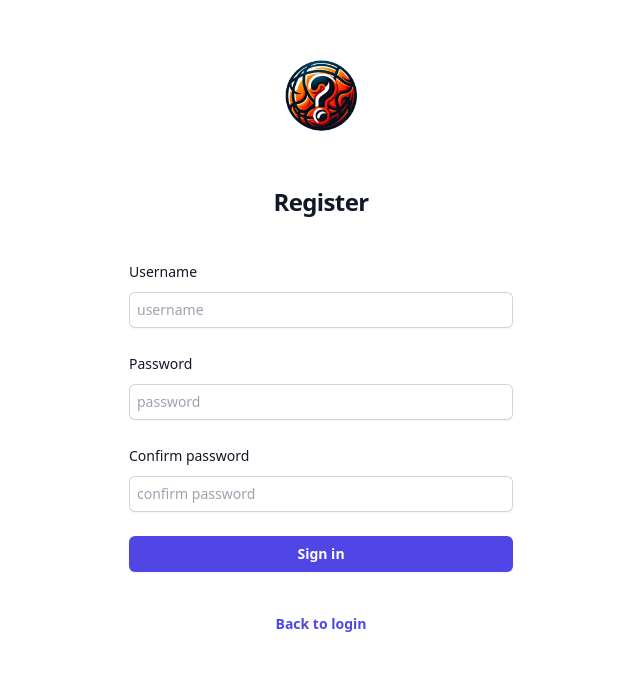
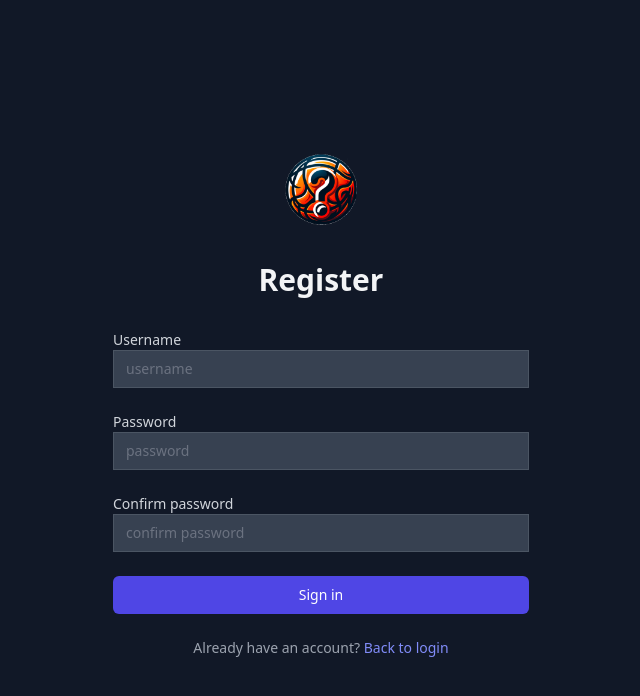
Before and after one commit to PetrVorlos35/projekt2, a website: page public/register.html in a window 1280 px wide. Shown: the whole page, without its empty margins (319-959 px from the left). Drawn offline with nearby package versions, Linux system fonts and the light colour scheme.

Commit message:
redesign

```diff
--- a/public/register.html
+++ b/public/register.html
@@ -7,50 +7,40 @@
     <script src="https://cdn.tailwindcss.com"></script>
     <link rel="shortcut icon" href="logo3.png" type="image/x-icon">
 </head>
-<body>
-<div class="flex min-h-full flex-col justify-center px-6 py-12 lg:px-8">
-    <div class="sm:mx-auto sm:w-full sm:max-w-sm">
+<body class="bg-gray-900 text-white min-h-screen flex flex-col justify-center">
+    <div class="w-full max-w-md mx-auto px-4 py-8">
+        <div class="text-center">
             <img class="mx-auto h-24 w-auto rounded-full" src="logo3.png" alt="Your Company">
-      <h2 class="mt-10 text-center text-2xl font-bold leading-9 tracking-tight text-gray-900">Register</h2>
+            <h2 class="mt-6 text-3xl font-extrabold text-gray-100">Register</h2>
         </div>
 
-    <div class="mt-10 sm:mx-auto sm:w-full sm:max-w-sm">
-      <form class="space-y-6" action="/register" method="post">
+        <form class="mt-8 space-y-6" action="/register" method="POST">
             <div>
-          <label for="username" class="block text-sm font-medium leading-6 text-gray-900">Username</label>
-          <div class="mt-2">
-            <input id="username" name="username" type="text" placeholder="username" autocomplete="username" required class="px-2 block w-full rounded-md border-0 py-1.5 text-gray-900 shadow-sm ring-1 ring-inset ring-gray-300 placeholder:text-gray-400 focus:ring-2 focus:ring-inset focus:ring-indigo-600 sm:text-sm sm:leading-6">
-          </div>
+                <label for="username" class="block text-sm font-medium text-gray-300">Username</label>
+                <input id="username" name="username" type="text" required class="appearance-none rounded-none relative block w-full px-3 py-2 bg-gray-700 text-gray-300 border border-gray-600 placeholder-gray-500 focus:outline-none focus:ring-indigo-500 focus:border-indigo-500 focus:z-10 sm:text-sm" placeholder="username">
             </div>
 
             <div>
-          <div class="flex items-center justify-between">
-            <label for="password" class="block text-sm font-medium leading-6 text-gray-900">Password</label>
-          </div>
-          <div class="mt-2">
-            <input id="password" name="password" type="password" placeholder="password" autocomplete="current-password" required class="px-2 block w-full rounded-md border-0 py-1.5 text-gray-900 shadow-sm ring-1 ring-inset ring-gray-300 placeholder:text-gray-400 focus:ring-2 focus:ring-inset focus:ring-indigo-600 sm:text-sm sm:leading-6">
-          </div>
-        </div>
-        <div>
-            <div class="flex items-center justify-between">
-              <label for="password2" class="block text-sm font-medium leading-6 text-gray-900">Confirm password</label>
-            </div>
-            <div class="mt-2">
-              <input id="password2" name="password2" type="password" placeholder="confirm password" autocomplete="current-password" required class=" px-2 w-full rounded-md border-0 py-1.5 text-gray-900 shadow-sm ring-1 ring-inset ring-gray-300 placeholder:text-gray-400 focus:ring-2 focus:ring-inset focus:ring-indigo-600 sm:text-sm sm:leading-6">
-            </div>
+                <label for="password" class="block text-sm font-medium text-gray-300">Password</label>
+                <input id="password" name="password" type="password" required class="appearance-none rounded-none relative block w-full px-3 py-2 bg-gray-700 text-gray-300 border border-gray-600 placeholder-gray-500 focus:outline-none focus:ring-indigo-500 focus:border-indigo-500 focus:z-10 sm:text-sm" placeholder="password">
             </div>
 
             <div>
-          <button type="submit" class="flex w-full justify-center rounded-md bg-indigo-600 px-3 py-1.5 text-sm font-semibold leading-6 text-white shadow-sm hover:bg-indigo-500 focus-visible:outline focus-visible:outline-2 focus-visible:outline-offset-2 focus-visible:outline-indigo-600">Sign in</button>
+                <label for="password2" class="block text-sm font-medium text-gray-300">Confirm password</label>
+                <input id="password2" name="password2" type="password" required class="appearance-none rounded-none relative block w-full px-3 py-2 bg-gray-700 text-gray-300 border border-gray-600 placeholder-gray-500 focus:outline-none focus:ring-indigo-500 focus:border-indigo-500 focus:z-10 sm:text-sm" placeholder="confirm password">
+            </div>
+
+            <div>
+                <button type="submit" class="group relative w-full flex justify-center py-2 px-4 border border-transparent text-sm font-medium rounded-md text-white bg-indigo-600 hover:bg-indigo-500 focus:outline-none focus:ring-2 focus:ring-offset-2 focus:ring-indigo-500">
+                    Sign in
+                </button>
             </div>
         </form>
 
-      <p class="mt-10 text-center text-sm text-gray-500">
-        <a href="login.html" class="font-semibold leading-6 text-indigo-600 hover:text-indigo-500">Back to login</a>
+        <p class="mt-6 text-center text-sm text-gray-400">
+            Already have an account?
+            <a href="login.html" class="font-medium text-indigo-400 hover:text-indigo-300">Back to login</a>
         </p>
     </div>
-  </div>
-
-  <script src="script.js"></script>
 </body>
 </html>
```
Also changed, not shown: public/index.html (+1 -8 lines), public/login.html (+14 -22 lines), public/profile.html (+3 -0 lines), public/profile2.html (added, +77 -0 lines), 2 other files. Lines whose indentation alone changed are shown as unchanged.
